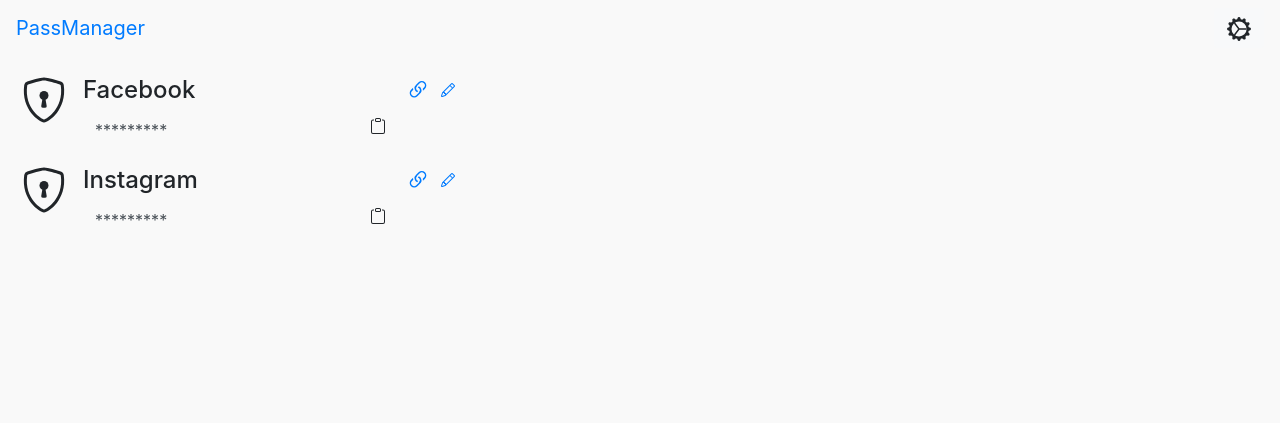
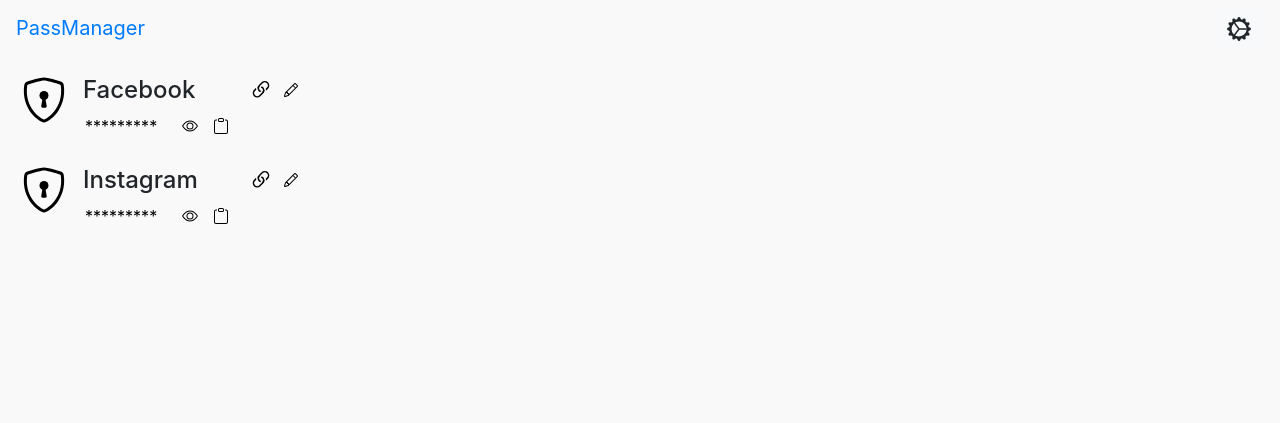
Before and after one commit to damienPilat/passwordManager, a Django app: page /manager/main/ in a window 1280 px wide. Shown: the top 423 px of the page. Run offline with Django 3.2, Linux system fonts and the light colour scheme; data comes from the database, SQL or seed files in the repository; some libraries are stand-ins or nearby versions.

Commit message:
Locally store Icons, update main page layout

```diff
--- a/manager/static/manager/style.css
+++ b/manager/static/manager/style.css
@@ -106,12 +106,18 @@
 #forgotAccount {
   font-size: 0.8rem;
 }
-input#pwd-read {
-  padding-top: 5px;
+#mainPage-mainDiv {
+  height: 90px;
+}
+#softwareDetails {
+  padding-left: 15px;
+}
+#clipboard {
+  padding-left: 15px;
+}
+#pwd-read {
+  width: 100px;
   background-color: transparent;
-  text-align: left;
   border: 0;
-  min-width: 100px;
-  width: 100%;
 }
 /*# sourceMappingURL=style.css.map */
--- a/manager/static/manager/style.less
+++ b/manager/static/manager/style.less
@@ -150,18 +150,27 @@
 }
 
 // MAIN PAGE
+#mainPage-mainDiv {
+  height: 90px;
+}
+//MISC
+#softwareDetails {
+  padding-left: 15px;
+}
+#clipboard {
+  padding-left: 15px;
+}
+// pwd input
+#pwd-read {
+  width: 100px;
+  //padding-top: 5px;
+  background-color: transparent;  // Remove bg-color
 
-//MISC
-// pwd input
-input#pwd-read {
-  padding-top: 5px;
-  background-color: transparent;  // Remove bg-color
-  text-align: left;
   border: 0;
-
-  // Set min width
-  min-width: 100px;
-  width: 100%;
+  //
+  //// Set min width
+  //min-width: 100px;
+  //width: 100%;
 }
 
 
--- a/manager/templates/manager/main.html
+++ b/manager/templates/manager/main.html
@@ -1,38 +1,72 @@
-{% extends 'manager/base.html' %}
-{% block title %}Homepage{% endblock title %}
+{% extends 'manager/base.html' %}               {# Extend from base template #}
+{% block title %}Homepage{% endblock title %}   {# Update Page Title #}
+{% load static %}                               {#  Access static files #}
 
+{#  Main Page Content  #}
 {% block content %}
     {#  Check if Passwords stored  #}
     {% if all_passwords %}
         {#  Loop through all Passwords in DB  #}
         {% for password in all_passwords %}
-        <div class="d-flex" style="height: 90px">
-            {#  Software Icon Placeholder #}
-            <span>
-                <svg width="3em" height="3em" viewBox="0 0 16 16" class="bi bi-shield-lock" fill="currentColor" xmlns="http://www.w3.org/2000/svg">
-                    <path fill-rule="evenodd" d="M5.443 1.991a60.17 60.17 0 0 0-2.725.802.454.454 0 0 0-.315.366C1.87 7.056 3.1 9.9 4.567 11.773c.736.94 1.533 1.636 2.197 2.093.333.228.626.394.857.5.116.053.21.089.282.11A.73.73 0 0 0 8 14.5c.007-.001.038-.005.097-.023.072-.022.166-.058.282-.111.23-.106.525-.272.857-.5a10.197 10.197 0 0 0 2.197-2.093C12.9 9.9 14.13 7.056 13.597 3.159a.454.454 0 0 0-.315-.366c-.626-.2-1.682-.526-2.725-.802C9.491 1.71 8.51 1.5 8 1.5c-.51 0-1.49.21-2.557.491zm-.256-.966C6.23.749 7.337.5 8 .5c.662 0 1.77.249 2.813.525a61.09 61.09 0 0 1 2.772.815c.528.168.926.623 1.003 1.184.573 4.197-.756 7.307-2.367 9.365a11.191 11.191 0 0 1-2.418 2.3 6.942 6.942 0 0 1-1.007.586c-.27.124-.558.225-.796.225s-.526-.101-.796-.225a6.908 6.908 0 0 1-1.007-.586 11.192 11.192 0 0 1-2.417-2.3C2.167 10.331.839 7.221 1.412 3.024A1.454 1.454 0 0 1 2.415 1.84a61.11 61.11 0 0 1 2.772-.815z"/>
-                    <path d="M9.5 6.5a1.5 1.5 0 1 1-3 0 1.5 1.5 0 0 1 3 0z"/>
-                    <path d="M7.411 8.034a.5.5 0 0 1 .493-.417h.156a.5.5 0 0 1 .492.414l.347 2a.5.5 0 0 1-.493.585h-.835a.5.5 0 0 1-.493-.582l.333-2z"/>
-                </svg>
-            </span>
 
-            {# Software Name & password #}
-            <div class="d-flex flex-column" style="padding-left: 15px">
-                {#  Software Name  #}
-                <h4>{{ password.software_name }}</h4>
-                <div class="d-flex">
-                    {#  Password Placeholder #}
-                    <input type="text" id="pwd-read" class="input-group-text" value="*********" readonly>
+        <!--  Main Div  -->
+        <div class="d-flex" id="mainPage-mainDiv">
 
-                    {#  Copy Password #}
-                    <span id="clipboard" style="padding-left: 15px">
-                        <svg width="1em" height="1em" viewBox="0 0 16 16" class="bi bi-clipboard" fill="currentColor" xmlns="http://www.w3.org/2000/svg">
-                            <path fill-rule="evenodd" d="M4 1.5H3a2 2 0 0 0-2 2V14a2 2 0 0 0 2 2h10a2 2 0 0 0 2-2V3.5a2 2 0 0 0-2-2h-1v1h1a1 1 0 0 1 1 1V14a1 1 0 0 1-1 1H3a1 1 0 0 1-1-1V3.5a1 1 0 0 1 1-1h1v-1z"/>
-                            <path fill-rule="evenodd" d="M9.5 1h-3a.5.5 0 0 0-.5.5v1a.5.5 0 0 0 .5.5h3a.5.5 0 0 0 .5-.5v-1a.5.5 0 0 0-.5-.5zm-3-1A1.5 1.5 0 0 0 5 1.5v1A1.5 1.5 0 0 0 6.5 4h3A1.5 1.5 0 0 0 11 2.5v-1A1.5 1.5 0 0 0 9.5 0h-3z"/>
-                        </svg>
-                    </span>
+            {#  COLUMN One  #}<!--  Software Icon Placeholder  -->
+            <div class="d-flex flex-column">
+                <a href="#"><img src="{% static '/icons/shield-lock.svg' %}" alt="Default Software Logo" style="width:3em; height:3em;"></a>
+            </div>{# END: Software Icon Placeholder #}
+
+
+            {#  COLUMN Two  #}<!--  Software Name, password, Clipboard  -->
+            <div class="d-flex flex-column" id="softwareDetails">
+                {#  ROW One  #}{#  Software Name  #}
+                <div class="d-flex flex-row"><h4>{{ password.software_name }}</h4></div>
+
+                {#  ROW Two  #}<!--  Pwd placeholder, toggle visible & copy to clipboard  -->
+                <div class="d-flex flex-row">
+                    <!--  Pwd placeholder & show pwd  -->
+                    <div class="input-group input-group-sm">
+                        {# ReadOnly pwd input #}
+                        <input type="text" id="pwd-read" value="*********" readonly>
+                        {# Appended 'toggle pwd' icon #}
+                        <div class="input-group-append">
+                            <a href="#"><img src="{% static '/icons/eye.svg' %}" alt="Toggle Password Visible"></a>
+                        </div>
+                    </div><!--  END: Pwd placeholder & show pwd  -->
+                    <!--  Copy pwd to Clipboard  -->
+                    <div id="clipboard">
+                        <a href="#"><img src="{% static '/icons/clipboard.svg' %}" alt="Copy password to clipboard Icon"></a>
+                    </div>
+                </div>{#  END: Row Two  #}
+            </div>{# END: COLUMN Two #}
+
+
+            {# COLUMN Three #}<!-- Link to website, edit data  -->
+            <div class="d-flex flex-column">
+                <div class="d-flex flex-row">
+                    {#  Link to Software Icon #}
+                    <div style="padding-left: 20px">
+                        <a href="{{ password.website_link }}" target="_blank">
+                            <img src="{% static '/icons/link-45deg.svg' %}" alt="Link to Software Website" style="width:1.5em; height: 1.5em">
+                        </a>
+                    </div>
+
+                    {#  Edit Data Icon #}
+                    <div style="padding-left: 10px">
+                        <a href="#"><img src="{% static '/icons/pencil.svg' %}" alt="Edit Software data"></a>
                     </div>
                 </div>
+
+            </div>{# END: COLUMN Three #}
+
+        </div><!--  END: Main Div  -->
+        {% endfor %}
+
+    {% else %}
+        <p>No passwords currently stored</p>
+    {% endif %}
+
 
     <!--  Get pwd and copy to clipboard  -->
     <script>
@@ -45,32 +79,4 @@
             let current_pwd;
         }
     </script>
-
-            {#  Link to Software  #}
-            <span style="padding-left: 20px">
-                <a href="{{ password.website_link }}" target="_blank">
-                    <svg width="1.5em" height="1.5em" viewBox="0 0 16 16" class="bi bi-link-45deg" fill="currentColor" xmlns="http://www.w3.org/2000/svg">
-                        <path d="M4.715 6.542L3.343 7.914a3 3 0 1 0 4.243 4.243l1.828-1.829A3 3 0 0 0 8.586 5.5L8 6.086a1.001 1.001 0 0 0-.154.199 2 2 0 0 1 .861 3.337L6.88 11.45a2 2 0 1 1-2.83-2.83l.793-.792a4.018 4.018 0 0 1-.128-1.287z"/>
-                        <path d="M5.712 6.96l.167-.167a1.99 1.99 0 0 1 .896-.518 1.99 1.99 0 0 1 .518-.896l.167-.167A3.004 3.004 0 0 0 6 5.499c-.22.46-.316.963-.288 1.46z"/>
-                        <path d="M6.586 4.672A3 3 0 0 0 7.414 9.5l.775-.776a2 2 0 0 1-.896-3.346L9.12 3.55a2 2 0 0 1 2.83 2.83l-.793.792c.112.42.155.855.128 1.287l1.372-1.372a3 3 0 0 0-4.243-4.243L6.586 4.672z"/>
-                        <path d="M10 9.5a2.99 2.99 0 0 0 .288-1.46l-.167.167a1.99 1.99 0 0 1-.896.518 1.99 1.99 0 0 1-.518.896l-.167.167A3.004 3.004 0 0 0 10 9.501z"/>
-                    </svg>
-                </a>
-            </span>
-
-            {#  Edit Data #}
-            <span style="padding-left: 10px">
-                <a href="#">
-                    <svg width="1em" height="1em" viewBox="0 0 16 16" class="bi bi-pencil" fill="currentColor" xmlns="http://www.w3.org/2000/svg">
-                        <path fill-rule="evenodd" d="M11.293 1.293a1 1 0 0 1 1.414 0l2 2a1 1 0 0 1 0 1.414l-9 9a1 1 0 0 1-.39.242l-3 1a1 1 0 0 1-1.266-1.265l1-3a1 1 0 0 1 .242-.391l9-9zM12 2l2 2-9 9-3 1 1-3 9-9z"/>
-                        <path fill-rule="evenodd" d="M12.146 6.354l-2.5-2.5.708-.708 2.5 2.5-.707.708zM3 10v.5a.5.5 0 0 0 .5.5H4v.5a.5.5 0 0 0 .5.5H5v.5a.5.5 0 0 0 .5.5H6v-1.5a.5.5 0 0 0-.5-.5H5v-.5a.5.5 0 0 0-.5-.5H3z"/>
-                    </svg>
-                </a>
-            </span>
-        </div>
-        {% endfor %}
-    {% else %}
-        <p>No passwords currently stored</p>
-    {% endif %}
-
 {% endblock content %}
```
Also changed, not shown: manager/static/icons/clipboard.svg (added), manager/static/icons/eye.svg (added), manager/static/icons/gear-wide-connected.svg (added), manager/static/icons/link-45deg.svg (added), manager/static/icons/pencil.svg (added), manager/static/icons/shield-lock.svg (added), package-lock.json. Lines whose indentation alone changed are shown as unchanged.
